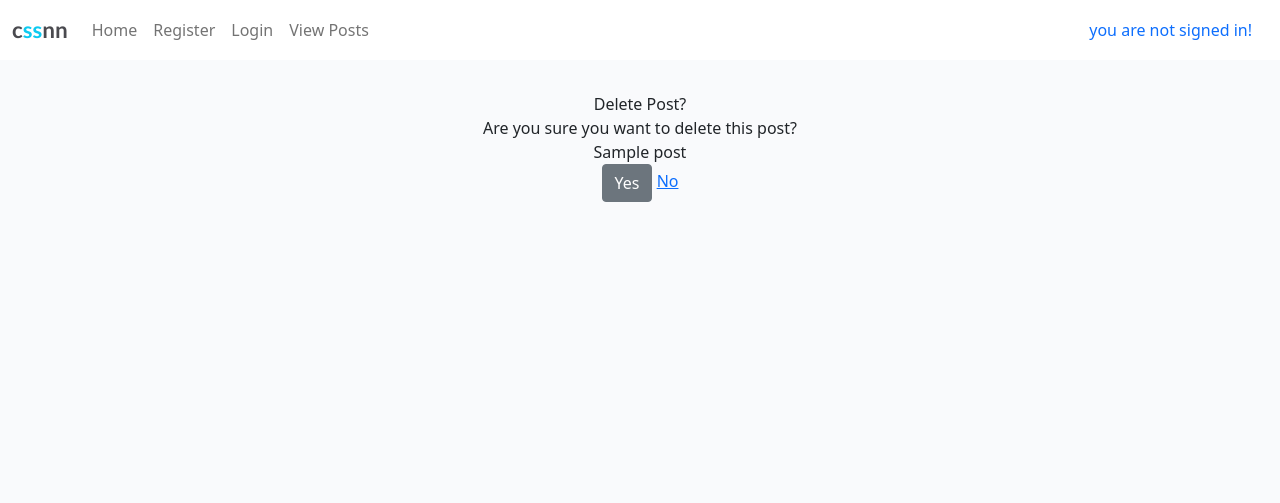
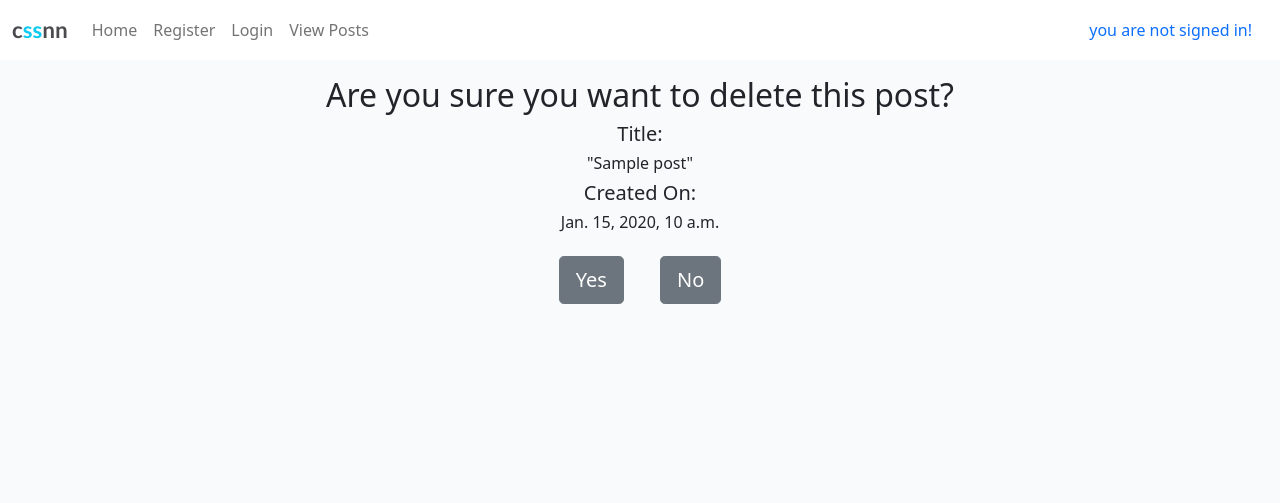
Before and after one commit to Code-Institute-Submissions/samagosti7-Project-4, a Django app: page /delete_post/1/ in a window 1280 px wide. Shown: the top 503 px of the page. Run offline with Django 3.2, Linux system fonts and the light colour scheme; tables that the repository leaves empty hold one stand-in row (values such as "Sample post"); some libraries are stand-ins or nearby versions.

Commit message:
style the delete post page

```diff
--- a/templates/delete_post.html
+++ b/templates/delete_post.html
@@ -4,32 +4,22 @@
 
 {% load crispy_forms_tags %}
 
-<!-- {% if request.user == post.author} -->
 
 <div class="container-fluid">
     <div class="row">
-        <div class="col-12 mt-3 left">
-            <div class="row">
-                <div class="col-md-8 offset-md-2">
-                    <div class="card mb-4 text-center">
-                        <div class="card-body">
-                            <div>Delete Post?</div>
-                            <form method="POST" action="{% url 'delete_post' post.id %}">
-                                {% csrf_token %}
-                                <div>
-                                    Are you sure you want to delete this post?
-                                </div>
-                                <div>
-                                    {{ post.title }}
-                                </div>
-                                <div>
-                                    <button type="submit" class="btn btn-secondary">Yes</button>
-                                    <a href="{% url 'post_list' %}">No</a>
-                                </div>
-                            </form>
+        <div class="col-md-10 mx-auto">
+            <div class="card card-body">
+                <form method="POST" action="{% url 'delete_post' post.id %}">
+                    {% csrf_token %}
+                    <h2 class="mx-auto text-center">Are you sure you want to delete this post?</h2>
+                    <div  class="mx-auto text-center">
+                        <h5>Title:</h5> <h6>"{{ post.title }}"</h6> <h5>Created On:</h5> <h6>{{ post.created_on }}</h6>
+                    </div>
+                        <div class="mx-auto text-center">
+                            <button type="submit" class="btn btn-secondary btn-lg m-3">Yes</button>
+                            <a href="{% url 'post_list' %}" class="btn btn-secondary btn-lg m-3">No</a>
                         </div>
-                    </div>
-                </div>
+                </form>
             </div>
         </div>
     </div>
```
Also changed, not shown: templates/edit_post.html (+6 -6 lines), news/views.py (line endings or trailing spaces).
